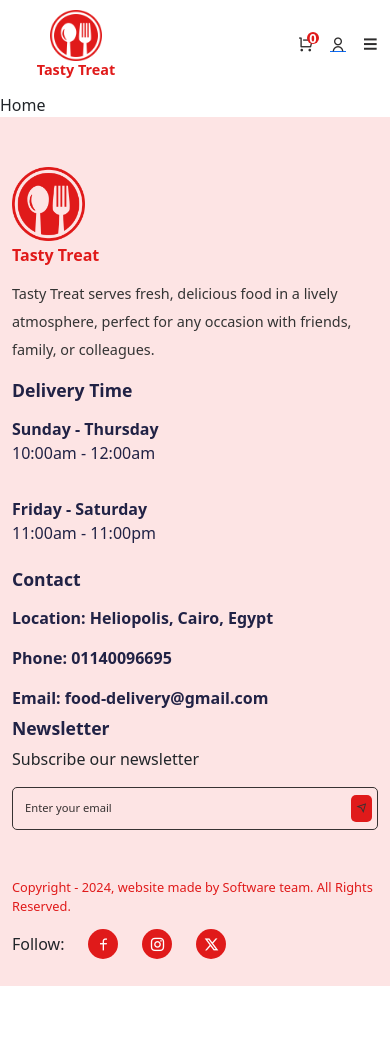
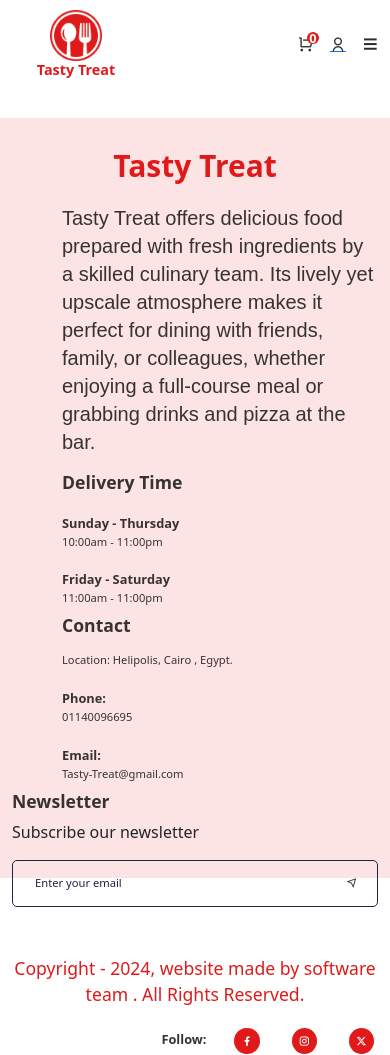
Before and after one commit to Youssefshaheen63/Food-Delivery, a React (Create React App) app: page / in a window 390 px wide. Before the commit this address led to /home. Before the commit the page ends 986 px from the top, so only its background shows below. Built offline with nearby package versions, Linux system fonts and the light colour scheme.

Commit message:
responsive change

```diff
--- a/src/App.js
+++ b/src/App.js
@@ -1,12 +1,14 @@
-import Footer from "./components/Footer";
+//import Footer from "./components/Footer";
 import Header from "./components/header";
+import Contact from "./pages/contact";
 import Routing from "./routing/routing";
 
 const App = () => {
   return (
     <>
       <Header></Header>
-      <Routing></Routing>
+       {/* <Routing></Routing>  */}
+      <Contact></Contact>
     </>
   );
 };
--- a/src/pages/contact.jsx
+++ b/src/pages/contact.jsx
@@ -46,11 +46,13 @@ const Contact = () => {
                 <p>Location: Helipolis, Cairo , Egypt.</p>
               </ListGroupItem>
               <ListGroupItem className=" delivery__time-item border-0 ps-0">
-                <span>Phone: 01140096695</span>
+                <span>Phone: </span>
+                <p>01140096695</p>
               </ListGroupItem>
 
               <ListGroupItem className=" delivery__time-item border-0 ps-0">
-                <span>Email: Tasty-Treat@gmail.com</span>
+                <span>Email: </span>
+                <p>Tasty-Treat@gmail.com</p>
               </ListGroupItem>
             </ListGroup>
           </Col>
--- a/src/styles/contact.css
+++ b/src/styles/contact.css
@@ -1,7 +1,8 @@
 .contact {
   background: #fde4e4;
   margin-top: 30px;
-  height: 84vh;
+  height: 88vh;
+ padding-top: 30px;
 }
 .Container {
   width: 100px;
@@ -108,8 +109,16 @@
   font-size: 1.1rem;
   color: #e01a1a;
 }
+@media only screen and (max-width: 1998px) {
 
-@media only screen and (max-width: 992px) {
+
+  .contact__logo h2 {
+    font-weight: bolder;
+    text-align: center;
+    font-size: 30px;
+    margin-bottom: 15px;
+    color: #e01a1a;
+  }
   .newsletter input {
     padding: 7px;
     font-size: 0.7rem;
@@ -119,13 +128,48 @@
     font-size: 0.7rem;
   }
   .newsletter span {
-    background: #e01a1a;
+    padding: 5px 8px;
+    border-radius: 5px;
+  }
+}
+
+
+@media only screen and (max-width: 992px) {
+  .contact{
+    height: fit-content;
+  }
+  .contact__logo h2 {
+    font-weight: bolder;
+    text-align: center;
+    font-size: 30px;
+    margin-bottom: 15px;
+    color: #e01a1a;
+  }
+  .newsletter input {
+    padding: 7px;
+    font-size: 0.7rem;
+  }
+  .newsletter span {
+    padding: 4px 20px;
+    font-size: 0.7rem;
+  }
+  .newsletter span {
     padding: 5px 5px;
     border-radius: 5px;
   }
 }
 
 @media only screen and (max-width: 768px) {
+  .contact{
+    height: fit-content;
+  }
+  .contact__logo h2 {
+    font-weight: bolder;
+    text-align: center;
+    font-size: 30px;
+    margin-bottom: 15px;
+    color: #e01a1a;
+  }
   .contant__title {
     font-size: 0.8rem;
   }
@@ -140,7 +184,43 @@
   }
 }
 
+
 @media only screen and (max-width: 576px) {
+  .contact{
+    height: fit-content;
+  }
+  .contact__logo h2 {
+    font-weight: bolder;
+    text-align: center;
+    font-size: 30px;
+    margin-bottom: 15px;
+    color: #e01a1a;
+  }
+  .copyright__text {
+    text-align: center;
+  }
+
+  .social__links p {
+    font-size: 0.8rem;
+  }
+
+  .social__links span {
+    padding: 4px;
+  }
+  .social__links span a {
+    font-size: 0.7rem;
+  }
+}@media only screen and (max-width: 575px) {
+  .contact{
+    height:90vh;
+  }
+  .contact__logo h2 {
+    font-weight: bolder;
+    text-align: center;
+    font-size: 30px;
+    margin-bottom: 15px;
+    color: #e01a1a;
+  }
   .copyright__text {
     text-align: center;
   }
```
